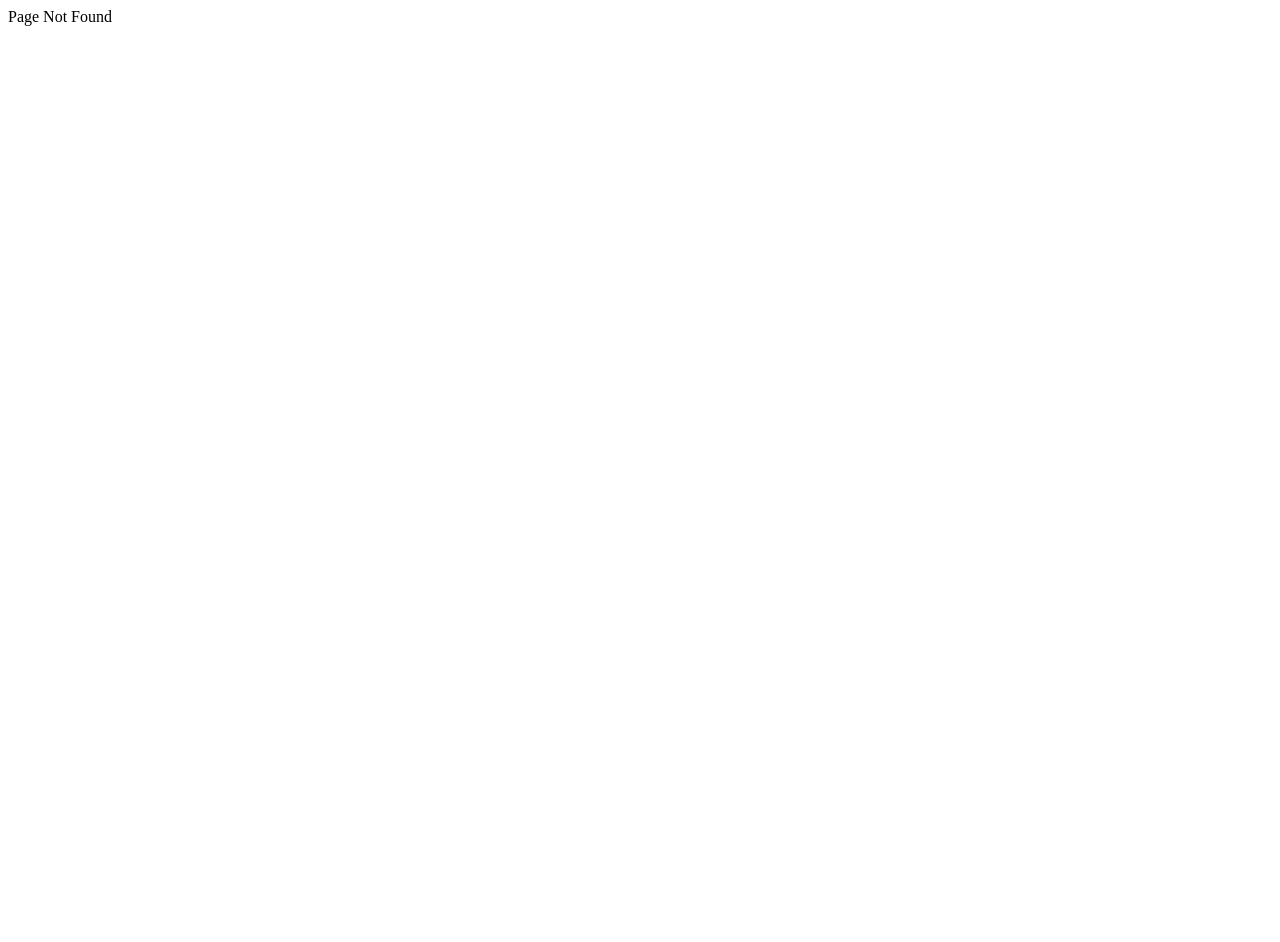
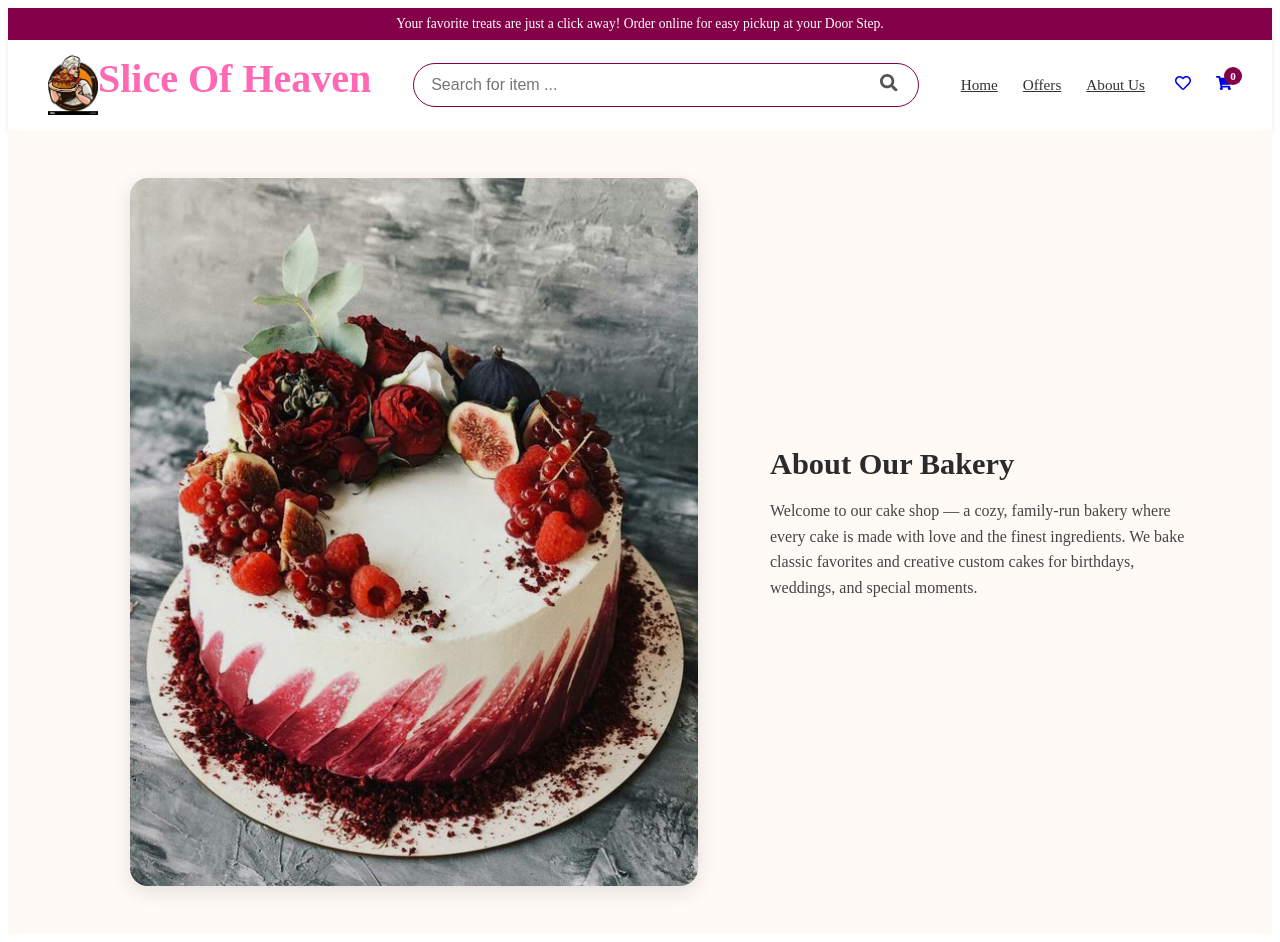
Before and after one commit to Ashankavinda277/Demo-Project-Frontend, a React (Vite) app: page /aboutUs in a window 1280 px wide. Before the commit this address had no page. Before the commit the page ends 800 px from the top, so only its background shows below. Built offline with nearby package versions, Linux system fonts and the light colour scheme.

Commit message:
about us v1

```diff
--- a/package.json
+++ b/package.json
@@ -10,6 +10,7 @@
     "preview": "vite preview"
   },
   "dependencies": {
+    "axios": "^1.12.2",
     "dom": "^0.0.3",
     "react": "^19.2.0",
     "react-dom": "^19.1.1",
--- /dev/null
+++ b/src/component/aboutUs/aboutUsIntro.jsx
@@ -0,0 +1,49 @@
+import React from 'react'
+import '../../css/aboutUs.css/aboutUsIntro.css'
+
+const Introduction = ({
+  title = "Who We Are",
+  children,
+  imageSrc,
+  imageAlt = "Our cake shop",
+  imagePosition = "right",
+  rounded = true
+}) => {
+  const rootClass = `about-intro about-intro--image-${imagePosition}`
+
+  return (
+    <section className={rootClass}>
+      <div className="about-intro__container">
+        <div className="about-intro__content">
+          <h2 className="about-intro__title">{title}</h2>
+          <p className="about-intro__text">
+            {children || (
+              <>
+                Welcome to our cake shop — a cozy, family-run bakery where every cake is made
+                with love and the finest ingredients. We bake classic favorites and creative
+                custom cakes for birthdays, weddings, and special moments.
+              </>
+            )}
+          </p>
+        </div>
+
+        {imageSrc && (
+          <figure className={`about-intro__media ${rounded ? 'about-intro__media--rounded' : ''}`}>
+            <picture>
+              <img
+                src={imageSrc}
+                alt={imageAlt}
+                loading="lazy"
+                className="about-intro__img"
+                decoding="async"
+              />
+            </picture>
+            <figcaption className="about-intro__overlay" aria-hidden="true" />
+          </figure>
+        )}
+      </div>
+    </section>
+  )
+}
+
+export default Introduction
--- a/src/component/common/Navbar/Navbar.jsx
+++ b/src/component/common/Navbar/Navbar.jsx
@@ -33,7 +33,7 @@ function Navbar() {
                     <div className="nav-links">
                         <Link to="/Home">Home</Link>
                         <Link to="/offers">Offers</Link>
-                        <Link to="/About Us">About Us</Link>
+                        <Link to="/aboutUs">About Us</Link>
                     </div>
 
                     <div className="nav-icons">
--- /dev/null
+++ b/src/css/aboutUs.css/aboutUsIntro.css
@@ -0,0 +1,74 @@
+.about-intro {
+  padding: 2rem 1rem;
+  background: #fffaf6;
+  color: #2b2b2b;
+}
+
+.about-intro__container {
+  max-width: 1100px;
+  margin: 0 auto;
+  display: grid;
+  grid-template-columns: 1fr 420px;
+  gap: 2rem;
+  align-items: center;
+}
+
+/* Swap order when image on left */
+.about-intro--image-left .about-intro__media { order: -1; }
+
+.about-intro__title {
+  font-size: 1.9rem;
+  margin: 0 0 0.6rem 0;
+}
+
+.about-intro__text {
+  line-height: 1.6;
+  color: #444;
+}
+
+/* Media (image) styles */
+.about-intro__media {
+  position: relative;
+  overflow: hidden;
+  box-shadow: 0 6px 20px rgba(30, 30, 30, 0.12);
+  transition: transform 300ms ease, box-shadow 300ms ease;
+  border-radius: 12px;
+  background: #fff;
+}
+
+.about-intro__media--rounded {
+  border-radius: 18px;
+}
+
+.about-intro__img {
+  display: block;
+  width: 100%;
+  height: 100%;
+  object-fit: cover;
+  min-height: 240px;
+  transform-origin: center;
+  transition: transform 450ms cubic-bezier(.2,.9,.3,1);
+}
+
+/* subtle overlay for readable captions or visual polish */
+.about-intro__overlay {
+  position: absolute;
+  inset: 0;
+  pointer-events: none;
+  background: linear-gradient(180deg, rgba(0,0,0,0.06) 0%, rgba(0,0,0,0.12) 100%);
+  mix-blend-mode: multiply;
+}
+
+/* Hover pop effect */
+.about-intro__media:hover .about-intro__img {
+  transform: scale(1.04);
+}
+
+/* Responsive: stack on small screens */
+@media (max-width: 820px) {
+  .about-intro__container {
+    grid-template-columns: 1fr;
+  }
+
+  .about-intro__media { width: 100%; }
+}
--- a/src/main.jsx
+++ b/src/main.jsx
@@ -2,6 +2,9 @@ import { StrictMode } from 'react'
 import { createRoot } from 'react-dom/client'
 import { createBrowserRouter,RouterProvider } from 'react-router-dom'
 import HomePage from './pages/customer/HomePage.jsx';
+import AboutUs from './pages/customer/aboutUs.jsx';
+
+
 
 
 const router = createBrowserRouter([
@@ -11,8 +14,16 @@ const router = createBrowserRouter([
     errorElement: <div>Page Not Found</div>,
   },
 
+  {
+    path: '/aboutUs',
+    element: <AboutUs/>,
+    errorElement: <div>Page Not Found</div>,
+  },
+
 
 ]);
+
+
 
 createRoot(document.getElementById('root')).render(
   <StrictMode>
--- /dev/null
+++ b/src/pages/customer/aboutUs.jsx
@@ -0,0 +1,21 @@
+import React from 'react'
+import Navbar from '../../component/common/Navbar/Navbar'
+import Introduction from '../../component/aboutUs/aboutUsIntro'
+import cakeImg from '../../assets/cake.png'
+
+const AboutUs = () => {
+  return (
+    <>
+    <Navbar />
+    <Introduction
+     title="About Our Bakery"
+        imageSrc={cakeImg}
+        imageAlt="A beautifully decorated cake"
+        imagePosition="left"
+      >
+
+    </Introduction>
+    </>
+  )
+}
+export default AboutUs
```
Also changed, not shown: src/component/feedback/FeedbackCard.jsx (+9 -0 lines), src/assets/cake.png (added), 1 other file (tests, documents, lock files or other folders).
